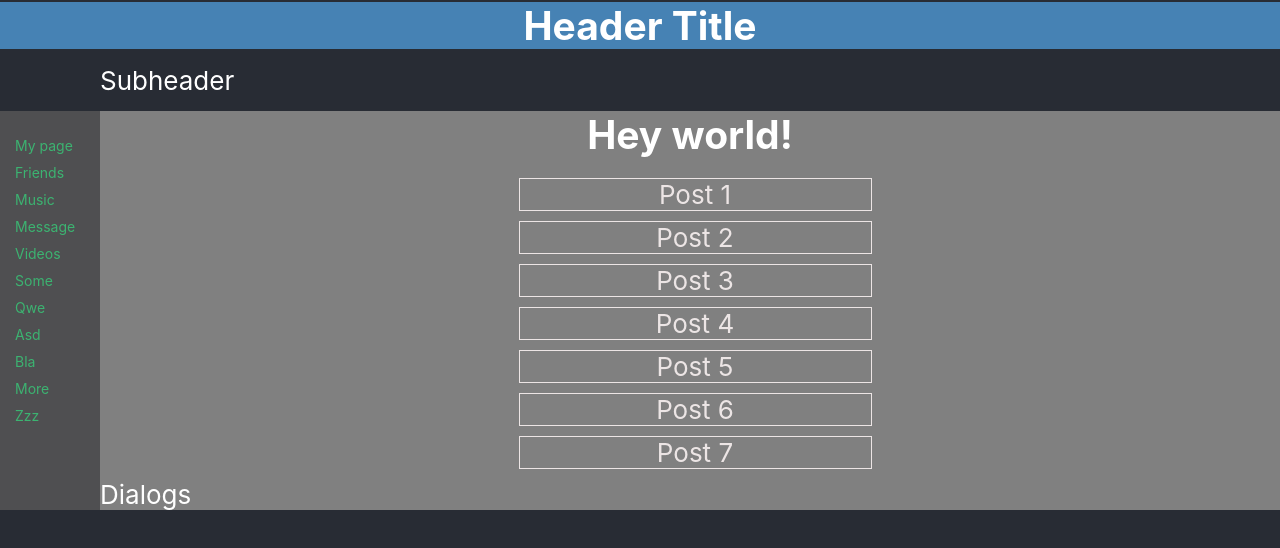
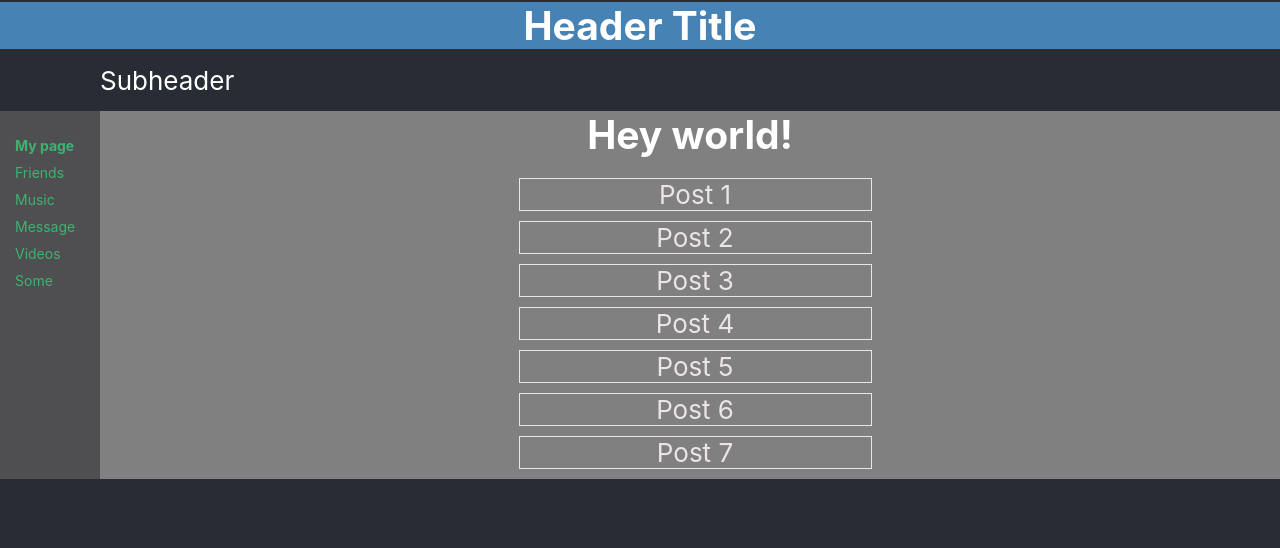
Before and after one commit to norvaishas/social-network, a React (Create React App) app: page /home in a window 1280 px wide. Shown: the top 548 px of the page. Built offline with nearby package versions, Linux system fonts and the light colour scheme.

Commit message:
feat: add routing

```diff
--- a/package.json
+++ b/package.json
@@ -8,6 +8,7 @@
     "@testing-library/user-event": "^12.6.3",
     "react": "^17.0.1",
     "react-dom": "^17.0.1",
+    "react-router-dom": "^5.2.0",
     "react-scripts": "4.0.1",
     "web-vitals": "^0.2.4"
   },
--- a/src/App.js
+++ b/src/App.js
@@ -5,28 +5,26 @@ import Navbar from './components/Navbar/Navbar';
 import Profile from './components/Profile/Profile';
 import Subheader from './components/Subheader/Subheader';
 import Dialogs from './components/Dialogs/Dialogs';
+import {BrowserRouter as Router, Route} from 'react-router-dom';
 
-const posts = [
-  {text: 'Post 1'},
-  {text: 'Post 2'},
-  {text: 'Post 3'},
-  {text: 'Post 4'},
-  {text: 'Post 5'},
-  {text: 'Post 6'},
-  {text: 'Post 7'}
-]
 
 function App() {
   return (
+    <Router>
       <div className="app">
         <Header/>
         <Subheader/>
         <Navbar/>
         <div className='content'>
-        <Profile posts={posts}/>
-        <Dialogs/>
+          <Route exact path='/home' component={Profile}/>
+          <Route exact path='/dialogs' component={Dialogs}/>
+          <Route exact path='/music' component={() => <div>My music</div>}/>
+          <Route exact path='/friends' component={() => <div>Friends list</div>}/>
+          <Route exact path='/video' component={() => <div>My favorite videos</div>}/>
+          <Route exact path='/some' component={() => <div>My some</div>}/>
         </div>
       </div>
+    </Router>
   );
 }
 
--- a/src/components/Navbar/Navbar.jsx
+++ b/src/components/Navbar/Navbar.jsx
@@ -1,21 +1,17 @@
 import React from 'react';
 import style from './Navbar.module.css';
+import {NavLink} from 'react-router-dom';
 
 const Navbar = () => {
   return (
     <nav className={style.navbar}>
       <ul>
-        <li>My page</li>
-        <li>Friends</li>
-        <li>Music</li>
-        <li>Message</li>
-        <li>Videos</li>
-        <li>Some</li>
-        <li>Qwe</li>
-        <li>Asd</li>
-        <li>Bla</li>
-        <li>More</li>
-        <li>Zzz</li>
+        <li><NavLink to='/home' activeClassName={style.activeLink}>My page</NavLink></li>
+        <li><NavLink to='/friends' activeClassName={style.activeLink}>Friends</NavLink></li>
+        <li><NavLink to='/music' activeClassName={style.activeLink}>Music</NavLink></li>
+        <li><NavLink to='/dialogs' activeClassName={style.activeLink}>Message</NavLink></li>
+        <li><NavLink to='/videos' activeClassName={style.activeLink}>Videos</NavLink></li>
+        <li><NavLink to='/some' activeClassName={style.activeLink}>Some</NavLink></li>
       </ul>
     </nav>
   )
--- a/src/components/Navbar/Navbar.module.css
+++ b/src/components/Navbar/Navbar.module.css
@@ -13,3 +13,12 @@ li {
     color: mediumseagreen;
     margin-bottom: 10px;
 }
+
+a {
+    color: inherit;
+    text-decoration: none;
+}
+
+.activeLink {
+    font-weight: bold;
+}
--- a/src/components/Profile/Profile.jsx
+++ b/src/components/Profile/Profile.jsx
@@ -2,11 +2,21 @@ import React from 'react';
 import style from './Profile.module.css';
 import Posts from '../Posts/Posts';
 
-const Profile = (props) => {
+const posts = [
+  {text: 'Post 1'},
+  {text: 'Post 2'},
+  {text: 'Post 3'},
+  {text: 'Post 4'},
+  {text: 'Post 5'},
+  {text: 'Post 6'},
+  {text: 'Post 7'}
+]
+
+const Profile = () => {
   return (
     <section className={style.profile}>
       <h2>Hey world!</h2>
-      <Posts posts={props.posts}/>
+      <Posts posts={posts}/>
     </section>
   )
 }
```
Also changed, not shown: 1 other file (tests, documents, lock files or other folders). Lines whose indentation alone changed are shown as unchanged.
